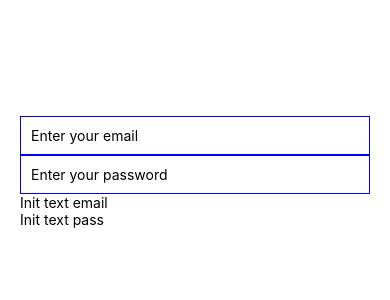
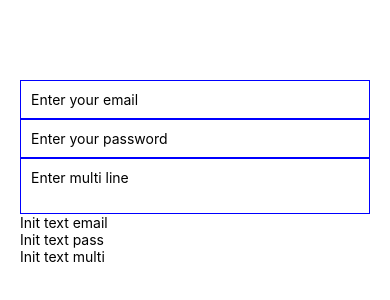
Before and after one commit to datai999/react-native-my-project, a React Native app: screen / in a window 390 px wide. Shown: the part 250-550 px from the top of the page. Built offline with nearby package versions, Linux system fonts and the light colour scheme.

Commit message:
multi line input

```diff
--- a/components/MyTextInput.js
+++ b/components/MyTextInput.js
@@ -12,6 +12,7 @@ export default class MyTextInput extends Component {
     this.state = {
       typedText: "Init text email",
       typedPass: "Init text pass",
+      typedMulti: "Init text multi",
     };
   }
   render() {
@@ -21,6 +22,7 @@ export default class MyTextInput extends Component {
           style={{ borderColor: "blue", borderWidth: 1, padding: 10 }}
           keyboardType="email-address"
           placeholder="Enter your email"
+          autofocus={true}
           onChangeText={(text) => {
             this.setState({ typedText: text });
           }}
@@ -34,8 +36,18 @@ export default class MyTextInput extends Component {
             this.setState({ typedPass: text });
           }}
         ></TextInput>
+        <TextInput
+          style={{ borderColor: "blue", borderWidth: 1, padding: 10 }}
+          keyboardType="default"
+          placeholder="Enter multi line"
+          multiline={true}
+          onChangeText={(text) => {
+            this.setState({ typedMulti: text });
+          }}
+        ></TextInput>
         <Text>{this.state.typedText}</Text>
         <Text>{this.state.typedPass}</Text>
+        <Text>{this.state.typedMulti}</Text>
       </View>
     );
   }
```
